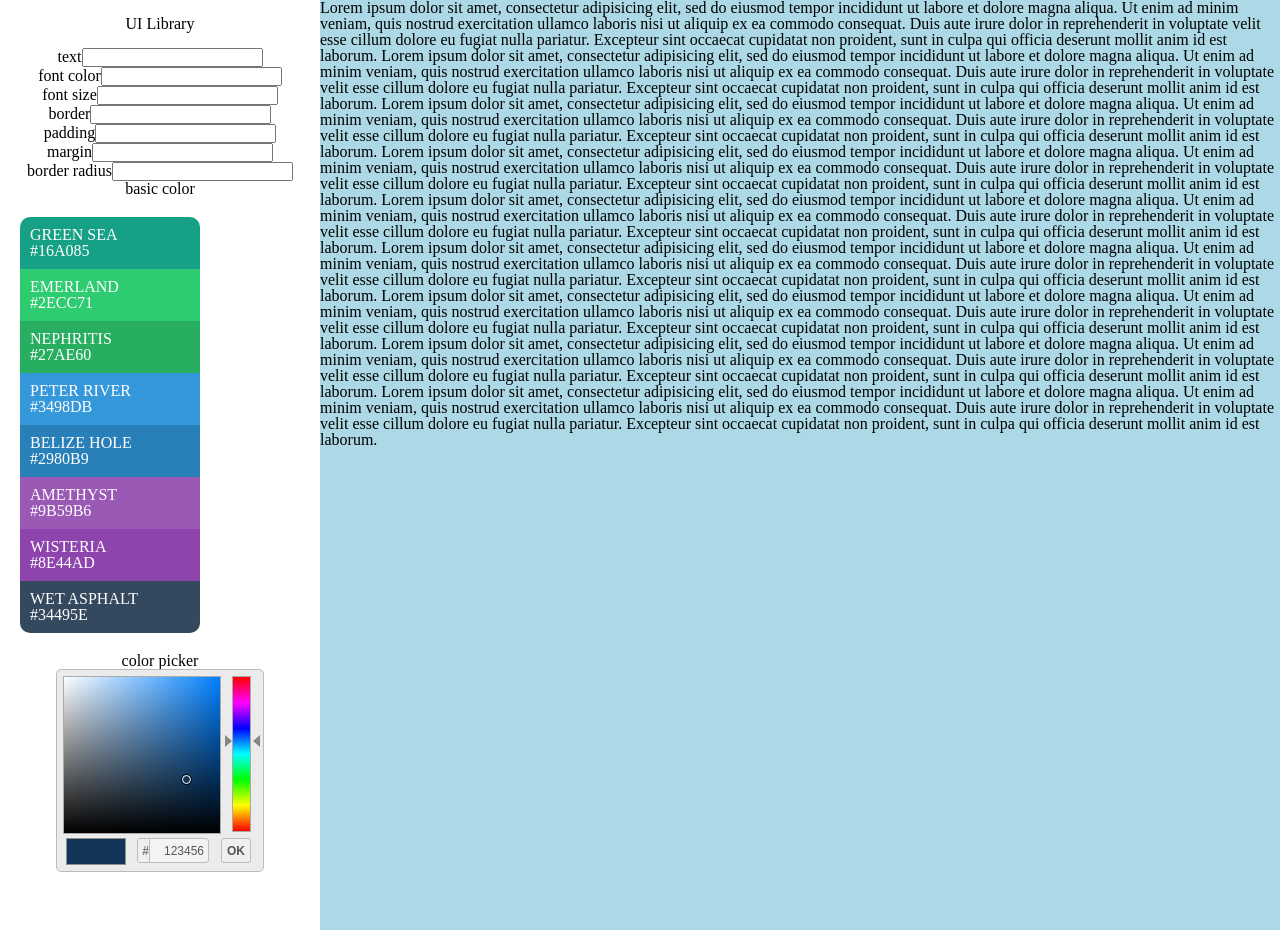
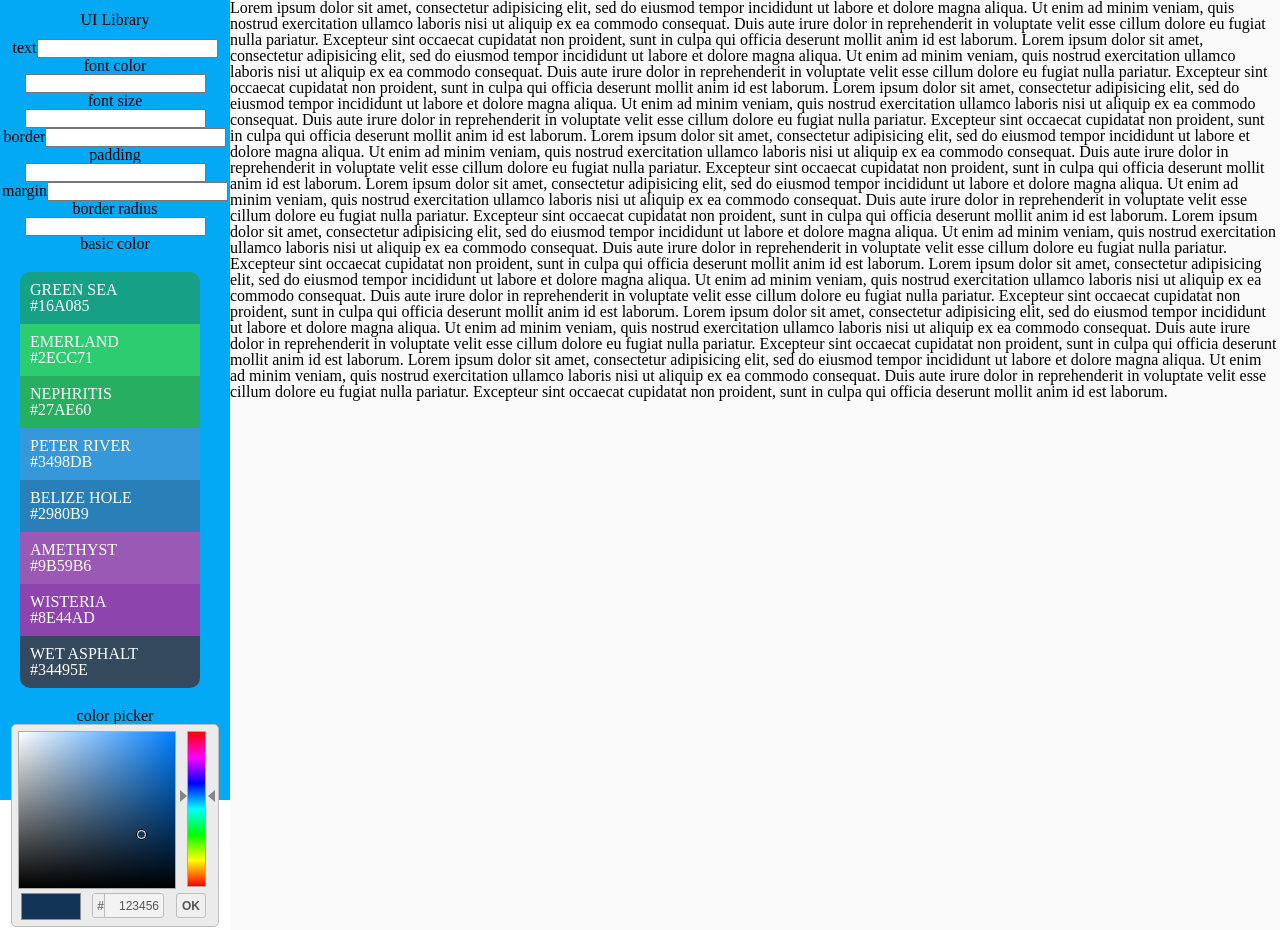
Before and after one commit to Geroxan810/UI-library, a website: page public/index.html in a window 1280 px wide. Shown: the top 930 px of the page. Drawn offline with nearby package versions, Linux system fonts and the light colour scheme.

Commit message:
Layout update

```diff
--- a/public/index.html
+++ b/public/index.html
@@ -31,7 +31,7 @@
           <div class="form">
             text<input type="text" name="text" value=""> <br>
             font color<input type="text" name="text" value=""> <br>
-            font size<input type="text" name="text" value=""> <br>
+            font size<input type="number" name="text" value=""> <br>
             border<input type="number" name="name" value=""> <br>
             padding<input type="number" name="name" value=""> <br>
             margin<input type="number" name="name" value=""> <br>
--- a/public/sass/main.scss
+++ b/public/sass/main.scss
@@ -1,5 +1,6 @@
 @import "reset";
-
+$content-color: #03a9f4;
+$main-color: #fafafa;
 
 /* grid */
 
@@ -20,7 +21,7 @@
 	width: 100%;
 }
 .span_1_of_2 {
-	width: 25%;
+	width: 230px;
 }
 
 
@@ -31,14 +32,15 @@
   margin: 5%;
 }
 .main_col {
-  background-color: lightblue;
-  width: 75%;
+  background-color: $main-color;
+  width: calc(100% - 230px);
   height: 100em;
-  margin-left: 25%;
+  margin-left: 230px;
 }
 .setting {
   position: fixed;
   height: 100%;
+	background-color: $content-color;
 }
 
 .form {
@@ -80,16 +82,6 @@
 .Wisteria{background-color: #8e44ad;}
 .wet_asphalt{background-color: #34495E;}
 
-
-
-
-
-
-
-
-
-
-
 @media only screen and (max-width: 900px) {
 	.span_2_of_2, .span_1_of_2 { width: 100%; }
   .main_col {width: 100%; margin: 0}
```
Also changed, not shown: public/css/main.css.
